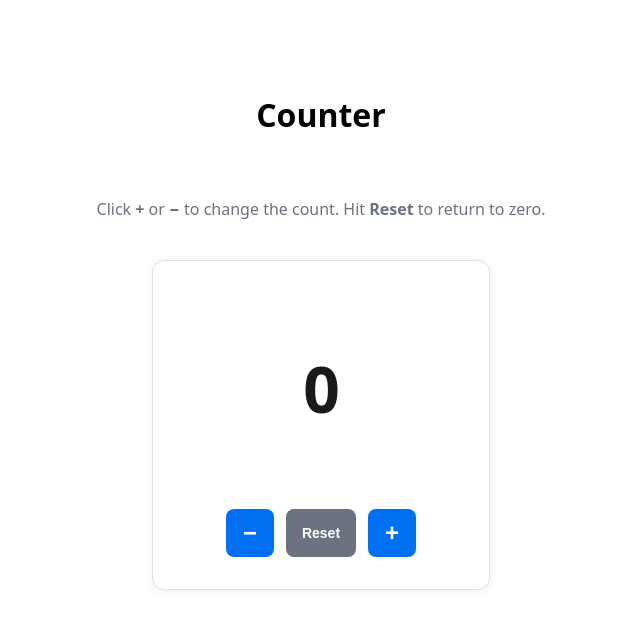
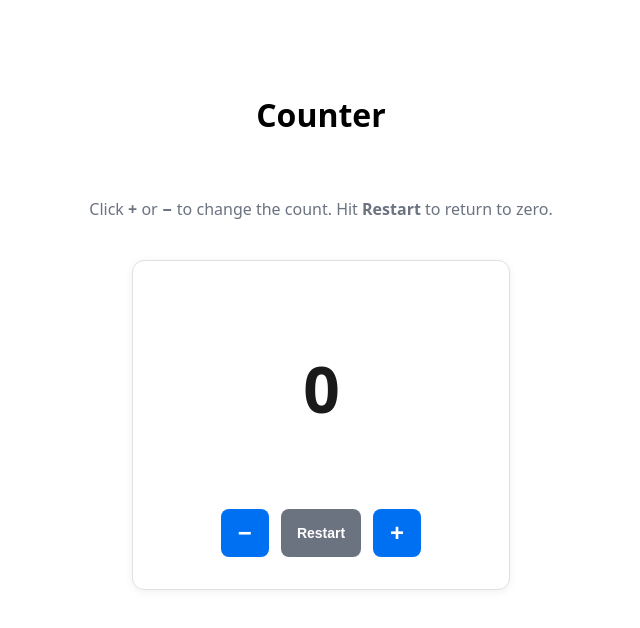
Before and after one commit to DiegolC97/TESTING25, a Next.js app: page /counter in a window 1280 px wide. Shown: the top 628 px of the page, without its empty margins (319-959 px from the left). Built offline with nearby package versions, Linux system fonts and the light colour scheme.

Commit message:
feat(agent): Build Counter UI component
Task ID: 4RyCXQBlUj9mcyURduC5
Type: feature
Priority: high

```diff
--- a/app/counter/page.tsx
+++ b/app/counter/page.tsx
@@ -17,7 +17,7 @@ export default function CounterPage() {
       <h1 style={{ fontSize: '2rem', fontWeight: 700 }}>Counter</h1>
       <p style={{ color: '#6b7280', textAlign: 'center' }}>
         Click <strong>+</strong> or <strong>−</strong> to change the count. Hit{' '}
-        <strong>Reset</strong> to return to zero.
+        <strong>Restart</strong> to return to zero.
       </p>
       <Counter />
     </main>
--- a/src/interfaces/components/Counter.tsx
+++ b/src/interfaces/components/Counter.tsx
@@ -1,6 +1,7 @@
 'use client';
 
 import type { CSSProperties } from 'react';
+import { Counter as CounterEntity } from '@domain/entities';
 import { useCounter } from '@interfaces/hooks';
 
 /**
@@ -12,20 +13,44 @@ import { useCounter } from '@interfaces/hooks';
 export function Counter() {
   const { count, increment, decrement, reset } = useCounter();
 
+  const atMin = count === CounterEntity.MIN;
+  const atMax = count === CounterEntity.MAX;
+
   return (
     <div style={styles.wrapper}>
-      <p style={styles.count}>{count}</p>
+      <p style={styles.count} aria-live="polite" aria-atomic="true">
+        {count}
+      </p>
       <div style={styles.controls}>
-        <button onClick={decrement} style={styles.button} aria-label="Decrement">
+        <button
+          onClick={decrement}
+          disabled={atMin}
+          style={{ ...styles.button, ...(atMin ? styles.buttonDisabled : {}) }}
+          aria-label="Decrement"
+        >
           −
         </button>
-        <button onClick={reset} style={{ ...styles.button, ...styles.resetButton }} aria-label="Reset">
-          Reset
+        <button
+          onClick={reset}
+          style={{ ...styles.button, ...styles.restartButton }}
+          aria-label="Restart"
+        >
+          Restart
         </button>
-        <button onClick={increment} style={styles.button} aria-label="Increment">
+        <button
+          onClick={increment}
+          disabled={atMax}
+          style={{ ...styles.button, ...(atMax ? styles.buttonDisabled : {}) }}
+          aria-label="Increment"
+        >
           +
         </button>
       </div>
+      {(atMin || atMax) && (
+        <p style={styles.limitNote}>
+          {atMin ? `Minimum limit (${CounterEntity.MIN}) reached` : `Maximum limit (${CounterEntity.MAX}) reached`}
+        </p>
+      )}
     </div>
   );
 }
@@ -41,7 +66,7 @@ const styles: Record<string, CSSProperties> = {
     borderRadius: '12px',
     background: '#ffffff',
     boxShadow: '0 2px 8px rgba(0,0,0,0.06)',
-    minWidth: '240px',
+    minWidth: '280px',
   },
   count: {
     fontSize: '4rem',
@@ -49,7 +74,7 @@ const styles: Record<string, CSSProperties> = {
     lineHeight: 1,
     letterSpacing: '-0.02em',
     color: '#1a1a1a',
-    minWidth: '6rem',
+    minWidth: '8rem',
     textAlign: 'center',
   },
   controls: {
@@ -68,12 +93,22 @@ const styles: Record<string, CSSProperties> = {
     background: '#0070f3',
     color: '#ffffff',
     cursor: 'pointer',
-    transition: 'background 0.15s ease',
+    transition: 'background 0.15s ease, opacity 0.15s ease',
   },
-  resetButton: {
+  buttonDisabled: {
+    background: '#d1d5db',
+    color: '#9ca3af',
+    cursor: 'not-allowed',
+  },
+  restartButton: {
     fontSize: '0.875rem',
     width: 'auto',
     padding: '0 1rem',
     background: '#6b7280',
   },
+  limitNote: {
+    fontSize: '0.75rem',
+    color: '#ef4444',
+    textAlign: 'center',
+  },
 };
```
